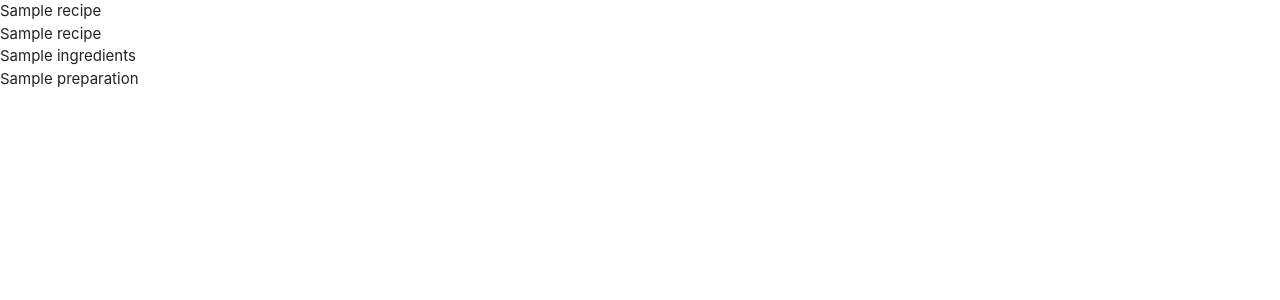
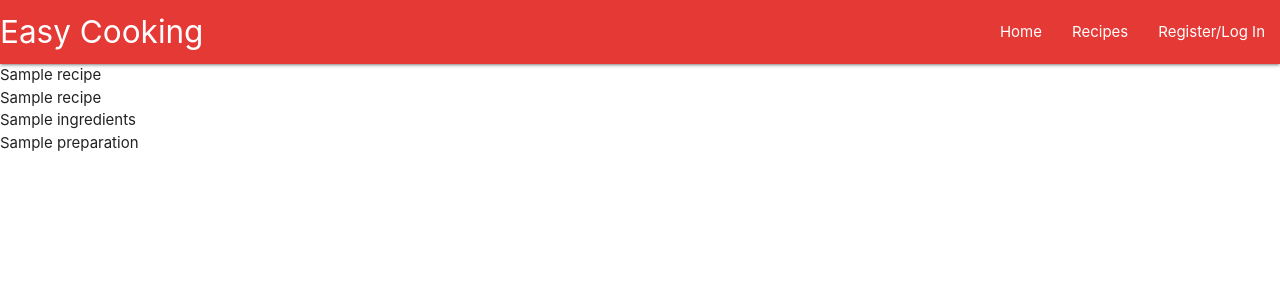
Before and after one commit to Code-Institute-Submissions/ms_project_3-1, a Flask app: page / in a window 1280 px wide. Shown: the top 300 px of the page. Run offline with Flask 2, Linux system fonts and the light colour scheme; a database or web service that is not in the repository returns one stand-in record (values such as "Sample title"); some libraries are stand-ins or nearby versions.

Commit message:
Add Materialize navbar

```diff
--- a/templates/base.html
+++ b/templates/base.html
@@ -10,6 +10,21 @@
     <title>Easy Cooking</title>
 </head>
 <body>
+    <header>
+
+        <!--Materialize navbar-->
+        <nav class="nav-extended red darken-1">
+            <div class="nav-wrapper">
+              <a href="#" class="brand-logo">Easy Cooking</a>
+              <ul id="nav-mobile" class="right hide-on-med-and-down">
+                <li><a href="#">Home</a></li>
+                <li><a href="{{ url_for('get_recipes') }}">Recipes</a></li>
+                <li><a href="#">Register/Log In</a></li>
+              </ul>
+            </div>
+        </nav>
+
+    </header>
 
     {% block content %}
     {% endblock %}
```
